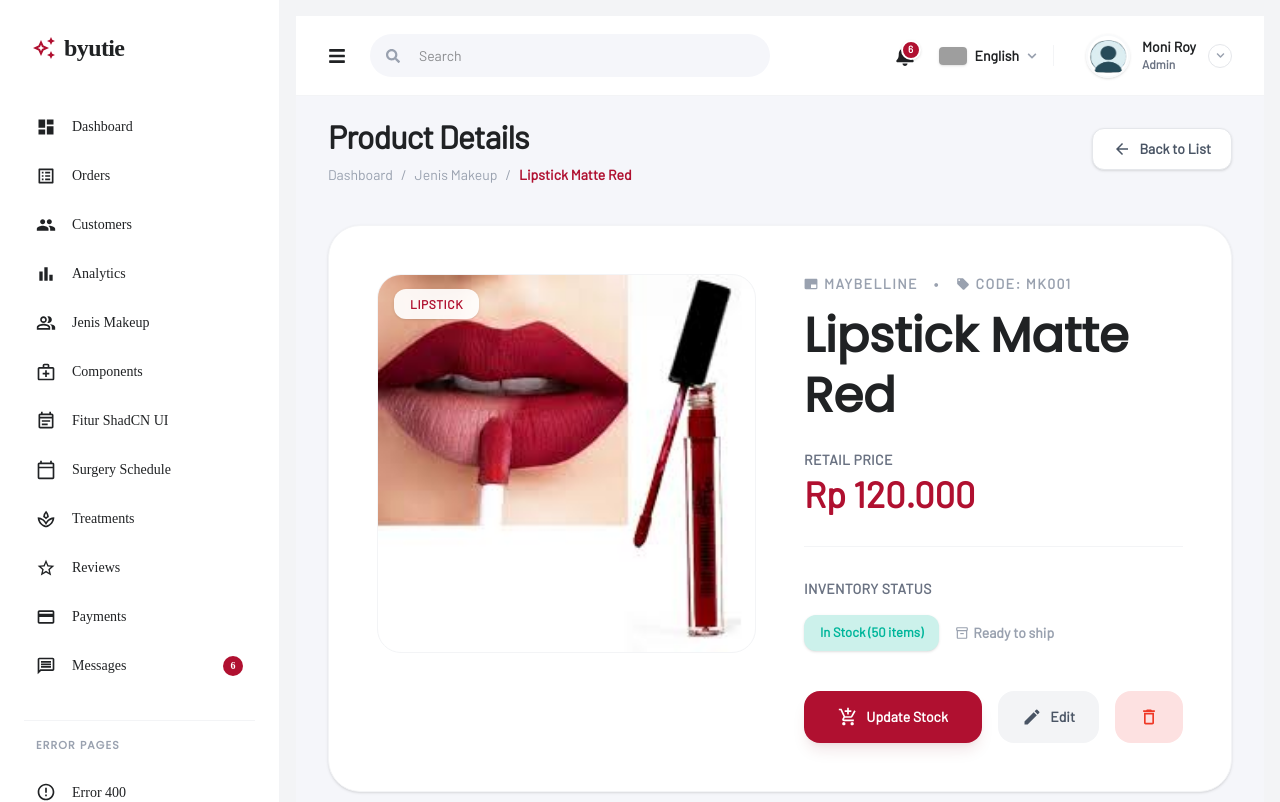
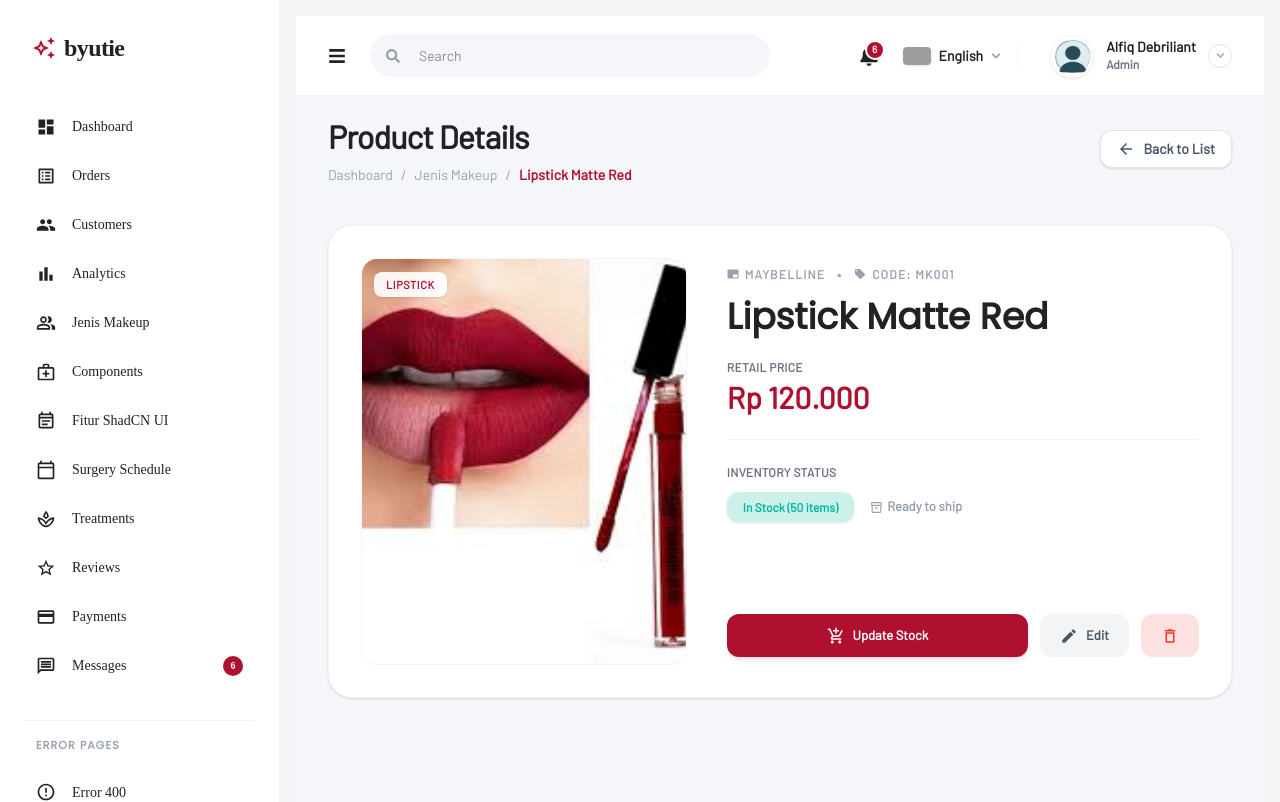
Before and after one commit to alfiqD/web-framework, a React (Vite) app: page /jenismakeup/1 in a window 1280 px wide. Shown: the top 802 px of the page. Built offline with nearby package versions, Linux system fonts and the light colour scheme; grey boxes are pictures that could not be loaded; a web font is replaced by a local one.

Commit message:
update sedikit tampilan bbeberapa fitur update

```diff
--- a/src/components/Header.jsx
+++ b/src/components/Header.jsx
@@ -71,7 +71,7 @@
                         alt="Profile"
                     />
                     <div className="hidden lg:flex flex-col">
-                        <span className="text-[14px] font-bold text-[#202224] leading-tight">Moni Roy</span>
+                        <span className="text-[14px] font-bold text-[#202224] leading-tight">Alfiq Debriliant</span>
                         <span className="text-[12px] font-semibold text-gray-500">Admin</span>
                     </div>
                     {/* Icon Chevron di dalam lingkaran kecil sesuai gambar */}
--- a/src/pages/MakeupDetail.jsx
+++ b/src/pages/MakeupDetail.jsx
@@ -50,11 +50,11 @@
     // Fungsi Helper Warna Badge Stok
     const getStockBadge = (stock) => {
         if (stock === 0) {
-            return <span className="bg-[#fde1e1] text-[#EF3826] px-4 py-2 rounded-xl text-[13px] font-extrabold shadow-sm">Out of Stock (0)</span>;
+            return <span className="bg-[#fde1e1] text-[#EF3826] px-4 py-1.5 rounded-xl text-[12px] font-extrabold shadow-sm">Out of Stock (0)</span>;
         } else if (stock <= 20) {
-            return <span className="bg-[#ffe9d5] text-[#FFA756] px-4 py-2 rounded-xl text-[13px] font-extrabold shadow-sm">Low Stock ({stock} items)</span>;
+            return <span className="bg-[#ffe9d5] text-[#FFA756] px-4 py-1.5 rounded-xl text-[12px] font-extrabold shadow-sm">Low Stock ({stock} items)</span>;
         } else {
-            return <span className="bg-[#ccf1eb] text-[#00B69B] px-4 py-2 rounded-xl text-[13px] font-extrabold shadow-sm">In Stock ({stock} items)</span>;
+            return <span className="bg-[#ccf1eb] text-[#00B69B] px-4 py-1.5 rounded-xl text-[12px] font-extrabold shadow-sm">In Stock ({stock} items)</span>;
         }
     };
 
@@ -64,26 +64,27 @@
             <PageHeader title="Product Details" breadcrumb={["Dashboard", "Jenis Makeup", productName]}>
                 <button
                     onClick={() => navigate(-1)}
-                    className="bg-white text-gray-600 border border-gray-200 px-5 py-2.5 rounded-xl hover:bg-gray-50 transition-all font-bold shadow-sm text-sm flex items-center gap-2 active:scale-95"
+                    className="bg-white text-gray-600 border border-gray-200 px-4 py-2 rounded-xl hover:bg-gray-50 transition-all font-bold shadow-sm text-sm flex items-center gap-2 active:scale-95"
                 >
                     <MdOutlineArrowBack size={18} /> Back to List
                 </button>
             </PageHeader>
 
-            <div className="mx-8 bg-white rounded-[32px] shadow-sm border border-gray-100 overflow-hidden">
-                <div className="grid grid-cols-1 lg:grid-cols-2 p-8 lg:p-12 gap-12">
+            {/* MENGGUNAKAN MAX-W-5XL AGAR TIDAK TERLALU MELEBAR */}
+            <div className="mx-8 max-w-5xl bg-white rounded-[24px] shadow-sm border border-gray-100 overflow-hidden">
+                {/* MENGUBAH PROPORSIONAL GRID (5 Kolom Gambar, 7 Kolom Teks) */}
+                <div className="grid grid-cols-1 lg:grid-cols-12 p-6 lg:p-8 gap-8 lg:gap-10 items-start">
 
-                    {/* KOLOM KIRI: GAMBAR PRODUK */}
-                    <div className="flex flex-col gap-4">
-                        <div className="w-full aspect-square bg-gray-50 rounded-3xl overflow-hidden border border-gray-100 shadow-inner relative group flex items-center justify-center">
-                           <img
-    // Kita arahkan src-nya ke folder public/img/imgjenismakeup/
-    src={product.image ? `/img/imgjenismakeup/${product.image}` : "https://images.unsplash.com/photo-1627384113743-6bd5a479fffd?q=80&w=800&auto=format&fit=crop"}
-    alt={productName}
-    className="w-full h-full object-cover group-hover:scale-105 transition-transform duration-500"
-/>
-                            <div className="absolute top-4 left-4">
-                                <span className="bg-white/90 backdrop-blur-sm text-[#B01030] px-4 py-2 rounded-xl text-xs font-extrabold shadow-sm uppercase tracking-wider">
+                    {/* KOLOM KIRI: GAMBAR PRODUK (Lebih Ringkas) */}
+                    <div className="lg:col-span-5 flex flex-col gap-4">
+                        <div className="w-full aspect-[4/4] lg:aspect-[4/5] bg-gray-50 rounded-2xl overflow-hidden border border-gray-100 shadow-inner relative group flex items-center justify-center">
+                            <img
+                                src={product.image ? `/img/imgjenismakeup/${product.image}` : "https://images.unsplash.com/photo-1627384113743-6bd5a479fffd?q=80&w=800&auto=format&fit=crop"}
+                                alt={productName}
+                                className="w-full h-full object-cover group-hover:scale-105 transition-transform duration-500"
+                            />
+                            <div className="absolute top-3 left-3">
+                                <span className="bg-white/90 backdrop-blur-sm text-[#B01030] px-3 py-1.5 rounded-lg text-[11px] font-extrabold shadow-sm uppercase tracking-wider">
                                     {product.category}
                                 </span>
                             </div>
@@ -91,54 +92,54 @@
                     </div>
 
                     {/* KOLOM KANAN: DETAIL INFO */}
-                    <div className="flex flex-col justify-center">
+                    <div className="lg:col-span-7 flex flex-col h-full py-2">
 
                         {/* Brand & Code */}
-                        <div className="flex items-center gap-4 text-sm font-bold text-gray-400 uppercase tracking-widest mb-3">
+                        <div className="flex items-center gap-3 text-xs font-bold text-gray-400 uppercase tracking-widest mb-3">
                             <span className="flex items-center gap-1.5"><MdBrandingWatermark /> {product.brand}</span>
                             <span>•</span>
                             <span className="flex items-center gap-1.5"><MdLocalOffer /> CODE: {product.code}</span>
                         </div>
 
-                        {/* Title */}
-                        <h1 className="text-4xl lg:text-5xl font-extrabold text-[#202224] leading-tight mb-6">
+                        {/* Title (Diperkecil sedikit agar tidak terlalu raksasa) */}
+                        <h1 className="text-3xl lg:text-4xl font-extrabold text-[#202224] leading-tight mb-5">
                             {productName}
                         </h1>
 
                         {/* Price */}
-                        <div className="mb-8">
-                            <p className="text-gray-500 text-sm font-bold mb-1 uppercase tracking-wide">Retail Price</p>
-                            <p className="text-4xl font-extrabold text-[#B01030]">
+                        <div className="mb-6">
+                            <p className="text-gray-500 text-xs font-bold mb-1 uppercase tracking-wide">Retail Price</p>
+                            <p className="text-3xl font-extrabold text-[#B01030]">
                                 {formatRupiah(product.price)}
                             </p>
                         </div>
 
-                        <hr className="border-gray-100 mb-8" />
+                        <hr className="border-gray-100 mb-6" />
 
                         {/* Inventory Details */}
-                        <div className="mb-10">
-                            <p className="text-gray-500 text-sm font-bold mb-4 uppercase tracking-wide">Inventory Status</p>
+                        <div className="mb-8">
+                            <p className="text-gray-500 text-xs font-bold mb-3 uppercase tracking-wide">Inventory Status</p>
                             <div className="flex items-center gap-4">
                                 {getStockBadge(product.stock)}
 
                                 {product.stock > 0 && (
-                                    <span className="text-sm font-bold text-gray-400 flex items-center gap-1">
+                                    <span className="text-[13px] font-bold text-gray-400 flex items-center gap-1">
                                         <MdOutlineInventory2 /> Ready to ship
                                     </span>
                                 )}
                             </div>
                         </div>
 
-                        {/* Action Buttons (CRM Tools) */}
-                        <div className="flex flex-wrap gap-4 mt-auto">
-                            <button className="flex-1 bg-[#B01030] text-white px-6 py-4 rounded-2xl font-bold shadow-lg shadow-red-900/10 hover:bg-[#8e0d27] transition-all flex items-center justify-center gap-2 active:scale-95 text-sm">
-                                <MdAddShoppingCart size={20} /> Update Stock
+                        {/* Action Buttons (CRM Tools) - Padding diperkecil sedikit */}
+                        <div className="flex flex-wrap gap-3 mt-auto pt-4">
+                            <button className="flex-1 bg-[#B01030] text-white px-5 py-3 rounded-xl font-bold shadow-md shadow-red-900/10 hover:bg-[#8e0d27] transition-all flex items-center justify-center gap-2 active:scale-95 text-[13px]">
+                                <MdAddShoppingCart size={18} /> Update Stock
                             </button>
-                            <button className="bg-gray-100 text-gray-600 px-6 py-4 rounded-2xl font-bold hover:bg-gray-200 transition-all flex items-center justify-center gap-2 active:scale-95 text-sm">
-                                <MdEdit size={20} /> Edit
+                            <button className="bg-gray-100 text-gray-600 px-5 py-3 rounded-xl font-bold hover:bg-gray-200 transition-all flex items-center justify-center gap-2 active:scale-95 text-[13px]">
+                                <MdEdit size={18} /> Edit
                             </button>
-                            <button className="bg-[#fde1e1] text-[#EF3826] px-6 py-4 rounded-2xl font-bold hover:bg-[#fbd3d3] transition-all flex items-center justify-center gap-2 active:scale-95 text-sm">
-                                <MdDeleteOutline size={20} />
+                            <button className="bg-[#fde1e1] text-[#EF3826] px-5 py-3 rounded-xl font-bold hover:bg-[#fbd3d3] transition-all flex items-center justify-center gap-2 active:scale-95 text-[13px]">
+                                <MdDeleteOutline size={18} />
                             </button>
                         </div>
 
```
